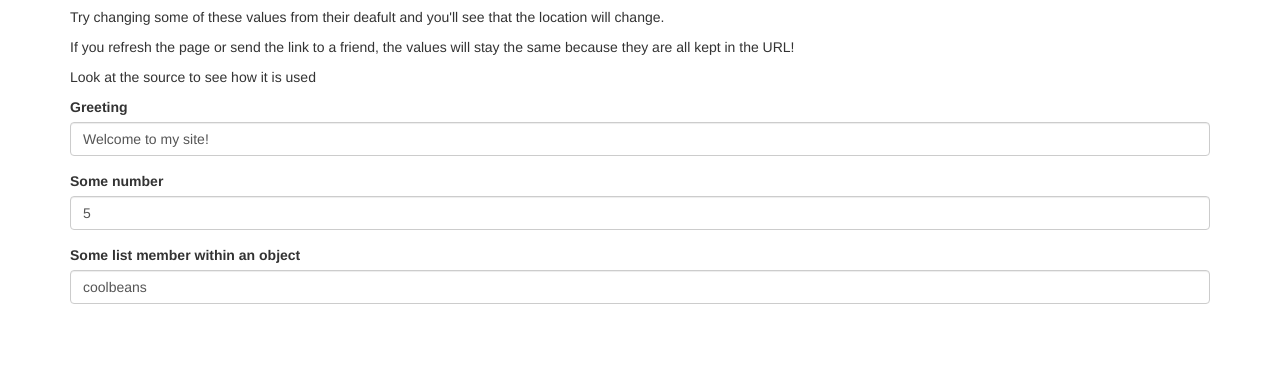
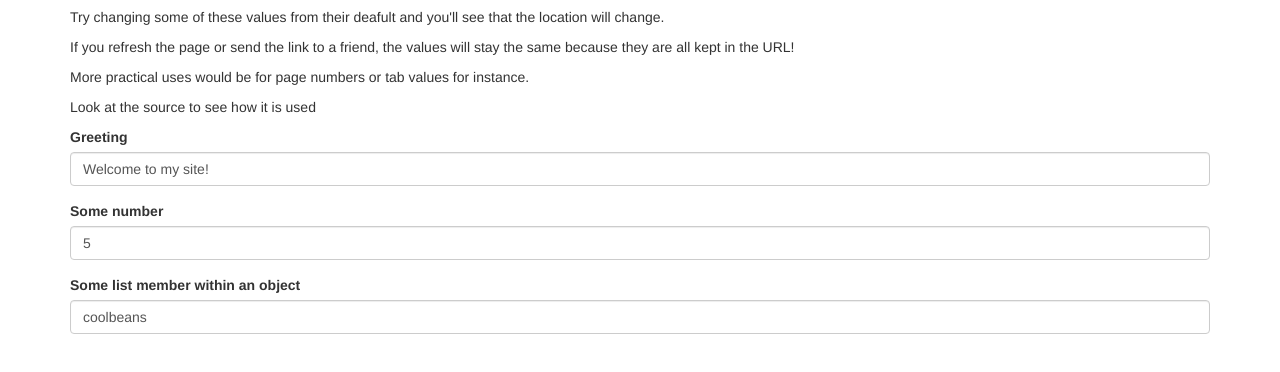
Before and after one commit to hauxir/angular-locationbind, a plain HTML site: page index.html in a window 1280 px wide. Shown: the part 56-428 px from the top of the page. Drawn offline with nearby package versions, Linux system fonts and the light colour scheme.

Commit message:
update description

```diff
--- a/index.html
+++ b/index.html
@@ -25,6 +25,7 @@ angular.module('SampleApp', ['ngLocationBind'])
 <h2>Example usage of Locationbind</h2>
 <p>Try changing some of these values from their deafult and you'll see that the location will change.</p>
 <p>If you refresh the page or send the link to a friend, the values will stay the same because they are all kept in the URL!</p>
+<p>More practical uses would be for page numbers or tab values for instance.</p>
 <p>Look at the source to see how it is used</p>
 <form role="form">
 <div class="form-group">
```
